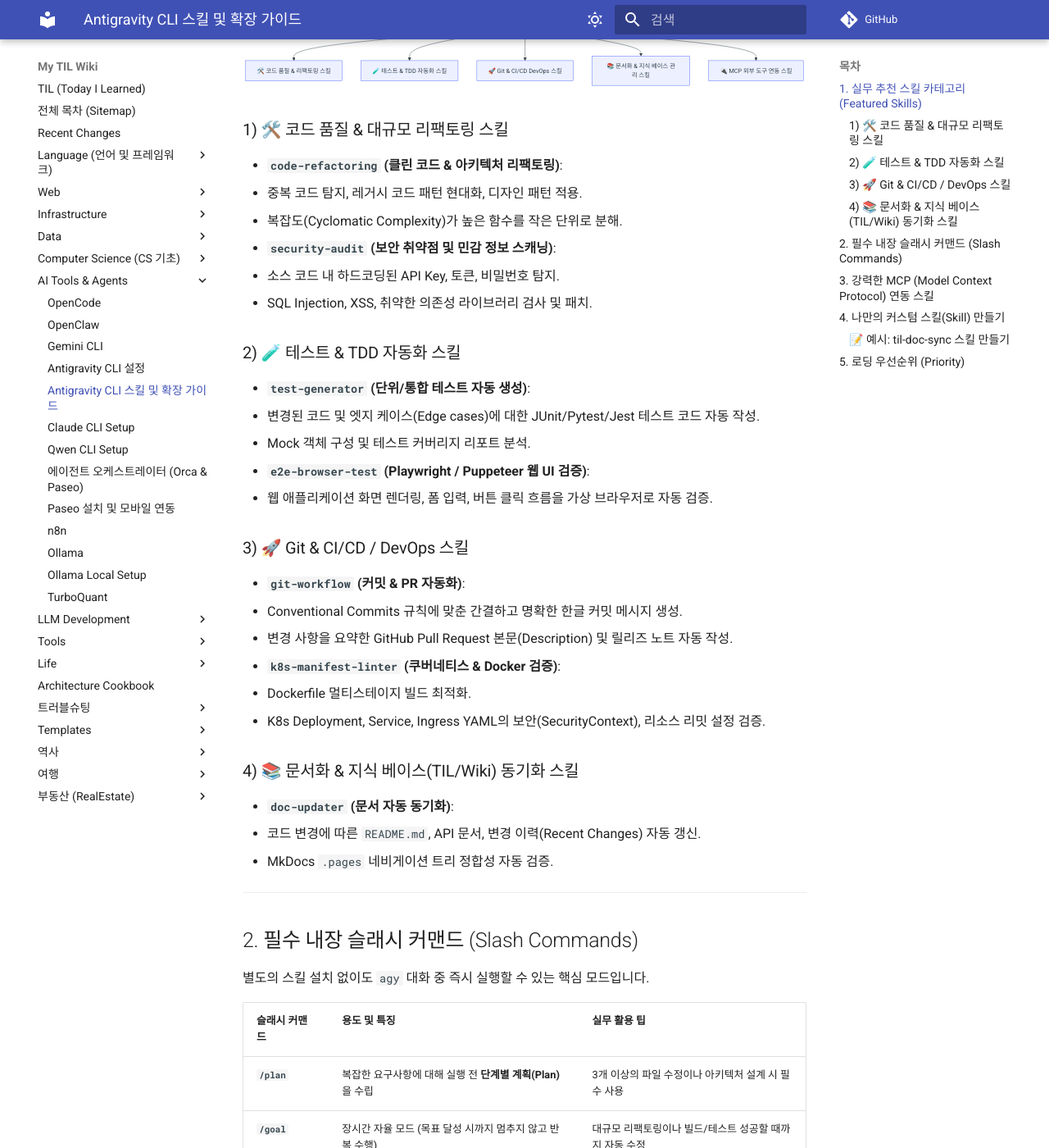
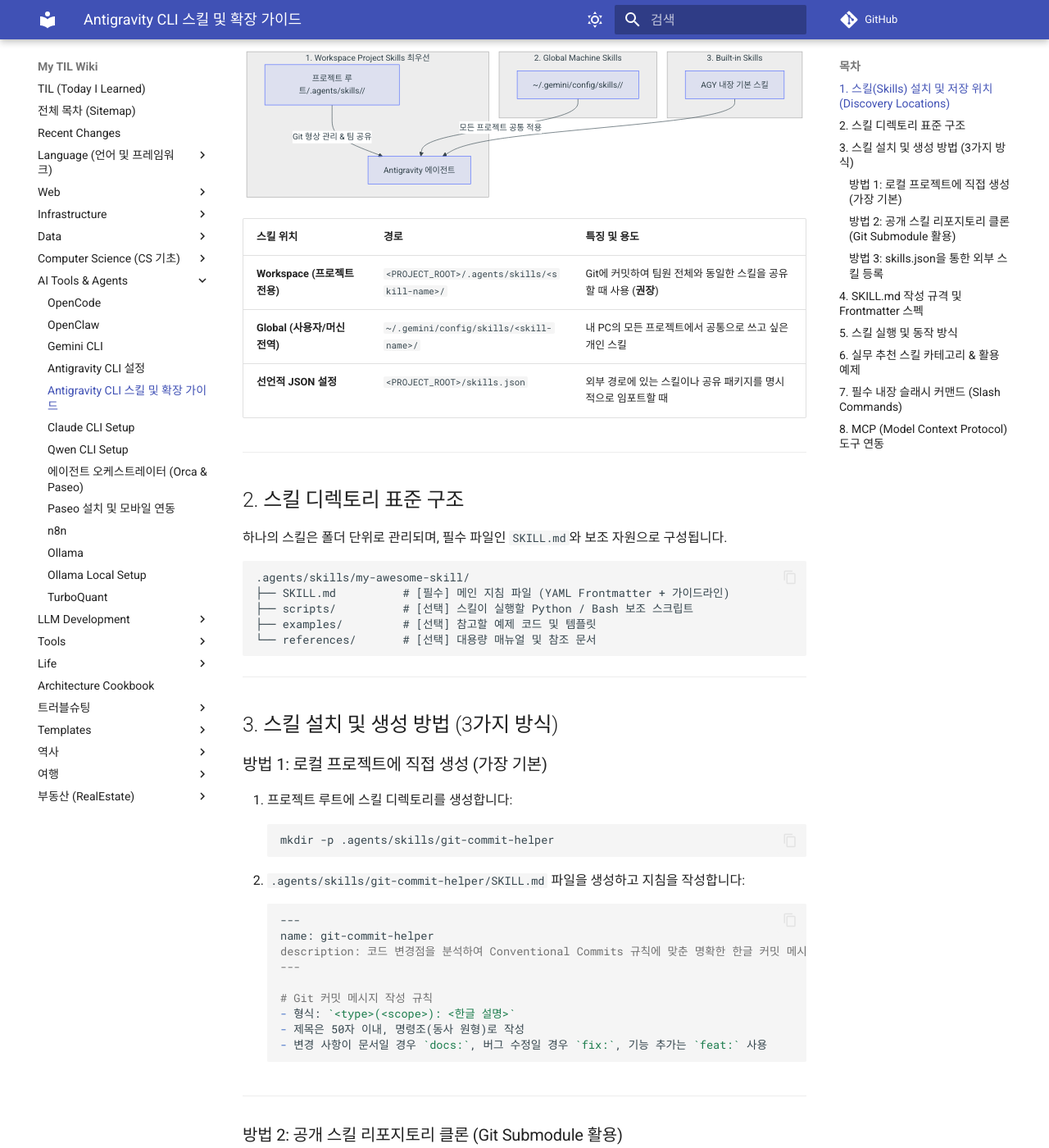
Before and after one commit to DevDooly/TIL, an MkDocs documentation site: the page built from docs/AI/Antigravity_CLI_Skills_Guide.md, in a window 1280 px wide and 1400 px high, scrolled down 424 px. Shown: the whole window at 82% size. Built offline with MkDocs 1.6.1 and Material for MkDocs 9.7.7, drawn with Linux system fonts in a browser that asks for light colours; comment, search, counter and statistics services are not loaded; some of the changed text lies outside the part shown.

Commit message:
docs: Antigravity CLI(agy) 스킬 설치, 디렉토리 구조 및 설정 방법 상세 보강

````diff
--- a/docs/AI/Antigravity_CLI_Skills_Guide.md
+++ b/docs/AI/Antigravity_CLI_Skills_Guide.md
@@ -1,72 +1,167 @@
-# Antigravity CLI (`agy`) 유용한 스킬 및 확장 가이드
+# Antigravity CLI (`agy`) 스킬 설치, 설정 및 활용 가이드
 
 Google Antigravity(AGY)의 **스킬(Skills) 시스템**은 에이전트에게 프로젝트 전용 워크플로우, 복잡한 런북, 코딩 컨벤션, 자동화 도구를 온디맨드(On-Demand / Progressive Disclosure) 방식으로 주입하여 생산성을 극대화하는 커스터마이징 기능입니다.
 
-실무에서 바로 활용하기 좋은 **추천 스킬 분류**, **핵심 슬래시 커맨드**, **MCP 서버 연동**, 그리고 **나만의 커스텀 스킬 제작법**을 정리합니다.
+---
+
+## 1. 스킬(Skills) 설치 및 저장 위치 (Discovery Locations)
+
+`agy`는 작업 디렉토리에서 프로젝트 루트까지 상위 경로를 탐색하여 스킬을 자동으로 검색(Discovery)하고 로드합니다.
+
+```mermaid
+graph TD
+    subgraph 1. Workspace Project Skills 최우선
+    WS[프로젝트 루트/.agents/skills/<skill-name>/] -->|Git 형상 관리 & 팀 공유| Agent
+    end
+
+    subgraph 2. Global Machine Skills
+    Global[~/.gemini/config/skills/<skill-name>/] -->|모든 프로젝트 공통 적용| Agent
+    end
+
+    subgraph 3. Built-in Skills
+    Builtin[AGY 내장 기본 스킬] --> Agent[Antigravity 에이전트]
+    end
+```
+
+| 스킬 위치 | 경로 | 특징 및 용도 |
+| :--- | :--- | :--- |
+| **Workspace (프로젝트 전용)** | `<PROJECT_ROOT>/.agents/skills/<skill-name>/` | Git에 커밋하여 팀원 전체와 동일한 스킬을 공유할 때 사용 (**권장**) |
+| **Global (사용자/머신 전역)** | `~/.gemini/config/skills/<skill-name>/` | 내 PC의 모든 프로젝트에서 공통으로 쓰고 싶은 개인 스킬 |
+| **선언적 JSON 설정** | `<PROJECT_ROOT>/skills.json` | 외부 경로에 있는 스킬이나 공유 패키지를 명시적으로 임포트할 때 |
 
 ---
 
-## 1. 실무 추천 스킬 카테고리 (Featured Skills)
+## 2. 스킬 디렉토리 표준 구조
 
-```mermaid
-graph TD
-    AGY[Antigravity CLI agy] --> S1[🛠️ 코드 품질 & 리팩토링 스킬]
-    AGY --> S2[🧪 테스트 & TDD 자동화 스킬]
-    AGY --> S3[🚀 Git & CI/CD DevOps 스킬]
-    AGY --> S4[📚 문서화 & 지식 베이스 관리 스킬]
-    AGY --> S5[🔌 MCP 외부 도구 연동 스킬]
+하나의 스킬은 폴더 단위로 관리되며, 필수 파일인 `SKILL.md`와 보조 자원으로 구성됩니다.
+
+```text
+.agents/skills/my-awesome-skill/
+├── SKILL.md          # [필수] 메인 지침 파일 (YAML Frontmatter + 가이드라인)
+├── scripts/          # [선택] 스킬이 실행할 Python / Bash 보조 스크립트
+├── examples/         # [선택] 참고할 예제 코드 및 템플릿
+└── references/       # [선택] 대용량 매뉴얼 및 참조 문서
 ```
-
-### 1) 🛠️ 코드 품질 & 대규모 리팩토링 스킬
-* **`code-refactoring` (클린 코드 & 아키텍처 리팩토링)**:
-  * 중복 코드 탐지, 레거시 코드 패턴 현대화, 디자인 패턴 적용.
-  * 복잡도(Cyclomatic Complexity)가 높은 함수를 작은 단위로 분해.
-* **`security-audit` (보안 취약점 및 민감 정보 스캐닝)**:
-  * 소스 코드 내 하드코딩된 API Key, 토큰, 비밀번호 탐지.
-  * SQL Injection, XSS, 취약한 의존성 라이브러리 검사 및 패치.
-
-### 2) 🧪 테스트 & TDD 자동화 스킬
-* **`test-generator` (단위/통합 테스트 자동 생성)**:
-  * 변경된 코드 및 엣지 케이스(Edge cases)에 대한 JUnit/Pytest/Jest 테스트 코드 자동 작성.
-  * Mock 객체 구성 및 테스트 커버리지 리포트 분석.
-* **`e2e-browser-test` (Playwright / Puppeteer 웹 UI 검증)**:
-  * 웹 애플리케이션 화면 렌더링, 폼 입력, 버튼 클릭 흐름을 가상 브라우저로 자동 검증.
-
-### 3) 🚀 Git & CI/CD / DevOps 스킬
-* **`git-workflow` (커밋 & PR 자동화)**:
-  * Conventional Commits 규칙에 맞춘 간결하고 명확한 한글 커밋 메시지 생성.
-  * 변경 사항을 요약한 GitHub Pull Request 본문(Description) 및 릴리즈 노트 자동 작성.
-* **`k8s-manifest-linter` (쿠버네티스 & Docker 검증)**:
-  * Dockerfile 멀티스테이지 빌드 최적화.
-  * K8s Deployment, Service, Ingress YAML의 보안(SecurityContext), 리소스 리밋 설정 검증.
-
-### 4) 📚 문서화 & 지식 베이스(TIL/Wiki) 동기화 스킬
-* **`doc-updater` (문서 자동 동기화)**:
-  * 코드 변경에 따른 `README.md`, API 문서, 변경 이력(Recent Changes) 자동 갱신.
-  * MkDocs `.pages` 네비게이션 트리 정합성 자동 검증.
 
 ---
 
-## 2. 필수 내장 슬래시 커맨드 (Slash Commands)
+## 3. 스킬 설치 및 생성 방법 (3가지 방식)
 
-별도의 스킬 설치 없이도 `agy` 대화 중 즉시 실행할 수 있는 핵심 모드입니다.
+### 방법 1: 로컬 프로젝트에 직접 생성 (가장 기본)
 
-| 슬래시 커맨드 | 용도 및 특징 | 실무 활용 팁 |
+1. 프로젝트 루트에 스킬 디렉토리를 생성합니다:
+   ```bash
+   mkdir -p .agents/skills/git-commit-helper
+   ```
+2. `.agents/skills/git-commit-helper/SKILL.md` 파일을 생성하고 지침을 작성합니다:
+   ```markdown
+   ---
+   name: git-commit-helper
+   description: 코드 변경점을 분석하여 Conventional Commits 규칙에 맞춘 명확한 한글 커밋 메시지를 생성하는 스킬
+   ---
+
+   # Git 커밋 메시지 작성 규칙
+   - 형식: `<type>(<scope>): <한글 설명>`
+   - 제목은 50자 이내, 명령조(동사 원형)로 작성
+   - 변경 사항이 문서일 경우 `docs:`, 버그 수정일 경우 `fix:`, 기능 추가는 `feat:` 사용
+   ```
+
+---
+
+### 방법 2: 공개 스킬 리포지토리 클론 (Git Submodule 활용)
+
+오픈소스 스킬 모음이나 사내 공유 스킬 리포지토리를 서브모듈로 추가합니다:
+
+```bash
+git submodule add https://github.com/my-org/shared-agy-skills.git .agents/skills/shared
+```
+
+---
+
+### 방법 3: `skills.json`을 통한 외부 스킬 등록
+
+프로젝트 루트의 `skills.json`에 외부 경로나 전역 스킬의 경로를 명시합니다:
+
+```json
+{
+  "skills": [
+    {
+      "name": "corporate-security-audit",
+      "path": "/opt/company-rules/skills/security-audit"
+    }
+  ]
+}
+```
+
+---
+
+## 4. `SKILL.md` 작성 규격 및 Frontmatter 스펙
+
+`SKILL.md` 파일 상단의 YAML Frontmatter는 **에이전트가 해당 스킬을 언제 로드할지 결정하는 가장 중요한 메타데이터**입니다.
+
+```markdown
+---
+name: k8s-deploy-helper
+description: >
+  Kubernetes Deployment, Service, Ingress YAML 매니페스트를 검증하고,
+  리소스 리밋, 헬스체크 프로브, 보안 컨텍스트(SecurityContext) 누락을 점검하는 스킬.
+  K8s YAML 작성 또는 배포 관련 질문 시 활성화됨.
+---
+
+# 쿠버네티스 매니페스트 검증 및 가이드라인
+
+## 1. 보안 필수 점검 항목
+- `runAsNonRoot: true` 설정 확인
+- `readOnlyRootFilesystem: true` 권장
+
+## 2. 리소스 설정
+- 모든 컨테이너는 `requests`와 `limits` (CPU/Memory)를 반드시 명시해야 함
+```
+
+> **💡 작성 팁 (Progressive Disclosure)**
+> Antigravity는 모든 스킬의 전문을 항상 컨텍스트에 띄워두지 않고, `description`만 메모리에 올려둡니다. 사용자의 요청이 `description`의 내용과 부합할 때만 전체 문서를 온디맨드로 로드하므로, **`description`에 어떤 상황에서 이 스킬을 써야 하는지 구체적으로 기술**해야 정확히 작동합니다.
+
+---
+
+## 5. 스킬 실행 및 동작 방식
+
+1. **자동 활성화 (자연어 트리거)**:
+   - 사용자가 `"k8s 배포 파일 검토해줘"`라고 요청하면, 에이전트가 `k8s-deploy-helper`의 description을 인식하고 자동으로 스킬 문서를 읽어 지침을 준수합니다.
+2. **명시적 호출**:
+   - 대화창에서 특정 스킬을 콕 집어 호출할 수도 있습니다:
+     > *"git-commit-helper 스킬을 참고해서 이번 작업 커밋해줘"*
+
+---
+
+## 6. 실무 추천 스킬 카테고리 & 활용 예제
+
+| 스킬 분류 | 스킬 이름 예시 | 주요 역할 |
 | :--- | :--- | :--- |
-| **`/plan`** | 복잡한 요구사항에 대해 실행 전 **단계별 계획(Plan)**을 수립 | 3개 이상의 파일 수정이나 아키텍처 설계 시 필수 사용 |
-| **`/goal`** | 장시간 자율 모드 (목표 달성 시까지 멈추지 않고 반복 수행) | 대규모 리팩토링이나 빌드/테스트 성공할 때까지 자동 수정 |
-| **`/grill-me`** | 인터뷰 모드 (에이전트가 개발자에게 역질문하여 요구사항 구체화) | 불명확한 설계 결정이나 아키텍처 선택 시 최적의 답 도출 |
-| **`/learn`** | 사용자의 교정 사항이나 선호도를 **영구 규칙(Memory)**으로 저장 | 프로젝트 룰, 컨벤션, 자동 push 선호도 등을 학습시킬 때 |
+| **🛠️ 코드 품질 & 리팩토링** | `code-refactor` | 복잡도 높은 함수 분해, 디자인 패턴 적용, 클린 코드 준수 |
+| **🧪 테스트 & TDD** | `test-generator` | JUnit, Pytest, Jest 테스트 코드 자동 생성 및 Mock 설정 |
+| **🚀 Git & DevOps** | `git-workflow` | Conventional Commit 한글 커밋 메시지, PR 설명 자동 작성 |
+| **📚 문서화** | `til-doc-sync` | Recent_Changes.md, README 동기화 및 검증 스크립트 실행 |
+| **🛡️ 보안 검증** | `security-scan` | 하드코딩된 Secret, SQL Injection, 의존성 취약점 탐지 |
+
+---
+
+## 7. 필수 내장 슬래시 커맨드 (Slash Commands)
+
+| 슬래시 커맨드 | 용도 및 특징 | 추천 활용 상황 |
+| :--- | :--- | :--- |
+| **`/plan`** | 복잡한 작업 전 **단계별 실행 계획(Plan)** 수립 | 3개 이상의 파일 수정이나 아키텍처 설계 시 |
+| **`/goal`** | **장시간 자율 모드** (목표 완료 시까지 멈추지 않고 반복 수행) | 대규모 리팩토링이나 빌드/테스트 에러가 완전히 잡힐 때까지 |
+| **`/grill-me`** | **인터뷰 모드** (에이전트가 개발자에게 역질문하여 요구사항 구체화) | 설계 결정이 모호하거나 트레이드오프 검토 시 |
+| **`/learn`** | 사용자의 교정 사항이나 선호도를 **영구 메모리(Memory)**로 저장 | 커밋 규칙, 언어 설정, 자동 push 선호도 등을 학습시킬 때 |
 | **`/schedule`** | 일회성 타이머 또는 Cron 주기 작업 스케줄링 | 배포 상태 폴링이나 백그라운드 주기 작업 감시 |
 
 ---
 
-## 3. 강력한 MCP (Model Context Protocol) 연동 스킬
+## 8. MCP (Model Context Protocol) 도구 연동
 
-MCP(Model Context Protocol)를 통해 `agy`에 데이터베이스, 외부 모니터링, 검색 도구를 연결할 수 있습니다.
+외부 도구(DB, GitHub, 웹 검색 등)를 `agy`에 붙여 에이전트가 도구로 직접 호출하게 합니다.
 
-`~/.gemini/config/mcp_config.json` 또는 `.agents/mcp_config.json` 설정:
-
+`~/.gemini/config/mcp_config.json` 설정:
 ```json
 {
   "mcpServers": {
@@ -91,44 +186,3 @@
   }
 }
 ```
-
-* **효과**: 에이전트가 DB 스키마 직접 조회, GitHub 이슈/PR 실시간 조회, 최신 웹 검색을 도구(Tool)로 직접 호출하여 작업합니다.
-
----
-
-## 4. 나만의 커스텀 스킬(Skill) 만들기
-
-프로젝트 저장소의 `.agents/skills/<스킬이름>/SKILL.md` (또는 `~/.gemini/config/skills/<스킬이름>/SKILL.md`)에 작성하면 `agy`가 자동으로 인식합니다.
-
-### 📝 예시: `til-doc-sync` 스킬 만들기
-
-`.agents/skills/til-doc-sync/SKILL.md`:
-```markdown
----
-name: til-doc-sync
-description: TIL 문서 작성 후 최근 변경 이력(Recent_Changes.md)과 README를 갱신하고 Git push까지 자동 처리하는 스킬
----
-
-# TIL 문서 동기화 및 검증 절차
-
-문서 변경 작업이 발생하면 반드시 다음 순서를 준수하여 실행합니다:
-
-1. **내용 커밋**: 변경된 마크다운 문서를 먼저 스테이징 및 한글 커밋 메시지로 커밋합니다.
-2. **검증 스크립트 실행**:
-   ```bash
-   python3 scripts/update_recent_changes.py
-   python3 scripts/validate_pages.py
-   ```
-3. **자동 갱신 파일 커밋**: 업데이트된 `README.md`, `docs/Recent_Changes.md`를 amend 커밋에 포함합니다.
-4. **원격 푸시**: `git push origin main`을 실행하여 원격 저장소에 반영합니다.
-```
-
----
-
-## 5. 로딩 우선순위 (Priority)
-
-Antigravity는 커스터마이징 요소를 다음 우선순위로 로드합니다:
-
-1. **Workspace Project (`.agents/skills/`)** - 프로젝트별 전용 스킬 (최우선)
-2. **Global Config (`~/.gemini/config/skills/`)** - PC 로컬 전역 스킬
-3. **Built-in Skills** - Antigravity 기본 내장 스킬
--- a/docs/Recent_Changes.md
+++ b/docs/Recent_Changes.md
@@ -4,7 +4,7 @@
 
 | 수정 날짜 | 문서 경로 | 커밋 메시지 |
 | :--- | :--- | :--- |
-| 2026-08-21 13:49 | [AI/Antigravity_CLI_Skills_Guide.md](AI/Antigravity_CLI_Skills_Guide.md) | docs: Antigravity CLI(agy) 추천 스킬 및 확장 가이드 추가 |
+| 2026-08-21 13:54 | [AI/Antigravity_CLI_Skills_Guide.md](AI/Antigravity_CLI_Skills_Guide.md) | docs: Antigravity CLI(agy) 스킬 설치, 디렉토리 구조 및 설정 방법 상세 보강 |
 | 2026-08-21 13:43 | [AI/OpenCode.md](AI/OpenCode.md) | docs: Paseo 및 OpenCode의 Google Gemini 모델 연동 가이드 추가 |
 | 2026-08-21 13:43 | [AI/Paseo_Setup_and_Usage.md](AI/Paseo_Setup_and_Usage.md) | docs: Paseo 및 OpenCode의 Google Gemini 모델 연동 가이드 추가 |
 | 2026-08-21 13:26 | [AI/AI_Coding_Agent_Orchestrators_Orca_Paseo.md](AI/AI_Coding_Agent_Orchestrators_Orca_Paseo.md) | docs: 스마트폰 SSH+tmux 환경과 Paseo 비교 분석 및 하이브리드 워크플로우 보강 |
````
Also changed, not shown: README.md (+2 -2 lines).
